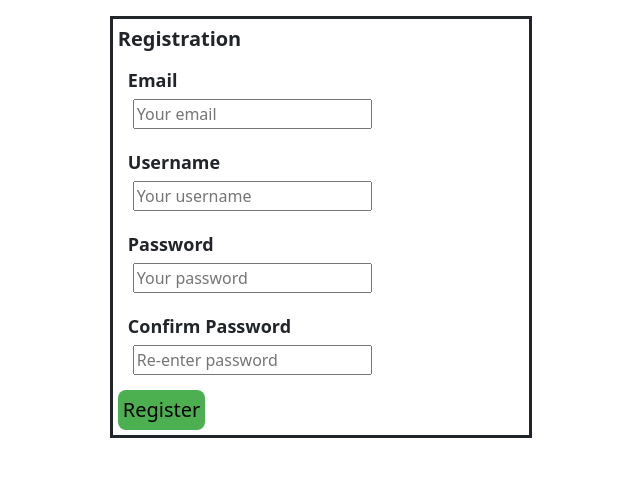
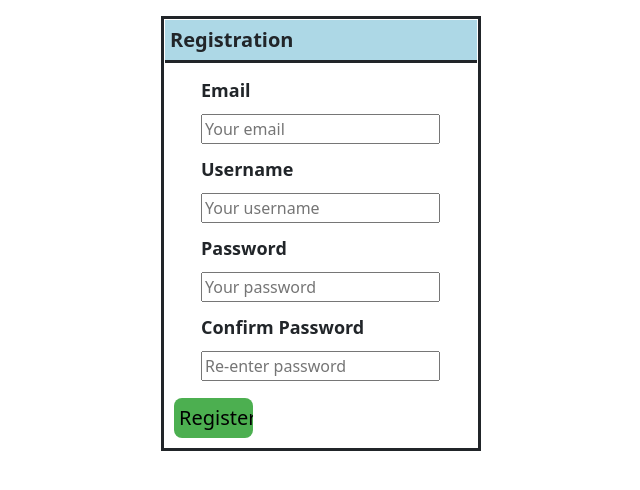
Before and after one commit to ArandaPaige/fitness_web_app, a Flask app: page /register/ in a window 1280 px wide. Shown: the part 151-641 px from the top of the page, without its empty margins (319-959 px from the left). Run offline with Flask 2, Linux system fonts and the light colour scheme.

Commit message:
Login/register forms updated further.

```diff
--- a/fitness_web_app/static/style.css
+++ b/fitness_web_app/static/style.css
@@ -52,27 +52,49 @@ footer {
 }
 
 .auth {
-    width: 33%;
+    width: 25%;
     margin: auto;
-    padding: 5px;
     border: solid;
+
+}
+
+.auth_field {
+    width: 100%;
+    border-radius: 2px;
+    padding: 1px;
+    text-align: left;
+}
+
+.form_legend {
+    display: block;
+    font-weight: bold;
+    font-size: 20px;
+    background-color: lightblue;
+    padding:5px;
+    text-align: left;
+    border-bottom: solid;
 }
 
 .auth_group {
-    margin: 5px;
-    padding: 5px
+    margin-left: 30px;
+    padding: 1px
 }
 
 .auth_label {
     font-weight: bold;
     font-size: 18px;
-    margin: 5px
+    margin: 5px;
     display: block;
 }
 
 .input_field {
     margin: 5px;
-    display: block;
+    min-width: 25%;
+    max-width: 95%;
+}
+
+.input_field:hover {
+    background-color: darkgrey;
 }
 
 .submit {
@@ -82,6 +104,8 @@ footer {
     font-color: white;
     border-radius: 8px;
     border: none;
+    margin: 10px;
+    width: 25%
 }
 
 .submit:hover {
--- a/fitness_web_app/templates/base.html
+++ b/fitness_web_app/templates/base.html
@@ -19,7 +19,8 @@
                 {% endblock %}
             </ul>
         </nav>
-        {% block content %}{% endblock %}
+        {% block content %}
+        {% endblock %}
         {% block scripts %}
         {% endblock %}
         <script src="https://cdn.jsdelivr.net/npm/bootstrap@5.0.1/dist/js/bootstrap.bundle.min.js" integrity="sha384-gtEjrD/SeCtmISkJkNUaaKMoLD0//ElJ19smozuHV6z3Iehds+3Ulb9Bn9Plx0x4" crossorigin="anonymous"></script>
--- a/fitness_web_app/templates/login.html
+++ b/fitness_web_app/templates/login.html
@@ -10,8 +10,8 @@
     <div class="auth">
         <form method="POST" action="">
             {{ form.hidden_tag() }}
-            <fieldset class="register">
-                <legend style="font-weight:bold;font-size:20px">Login</legend>
+            <fieldset class="auth_field">
+                <legend class="form_legend">Login</legend>
                 <div class="auth_group">
                     {{form.username.label(class="auth_label")}}
                     {{form.username(class="input_field", placeholder="Your username")}}
--- a/fitness_web_app/templates/register.html
+++ b/fitness_web_app/templates/register.html
@@ -10,8 +10,8 @@
     <div class="auth">
         <form method="POST" action="">
             {{ form.hidden_tag() }}
-            <fieldset class="authorization">
-                <legend style="font-weight:bold;font-size:20px">Registration</legend>
+            <fieldset class="auth_field">
+                <legend class="form_legend">Registration</legend>
                 <div class="auth_group">
                     {{form.email.label(class="auth_label")}}
                     {{form.email(class="input_field", placeholder="Your email")}}
```
Lines whose indentation alone changed are shown as unchanged.
